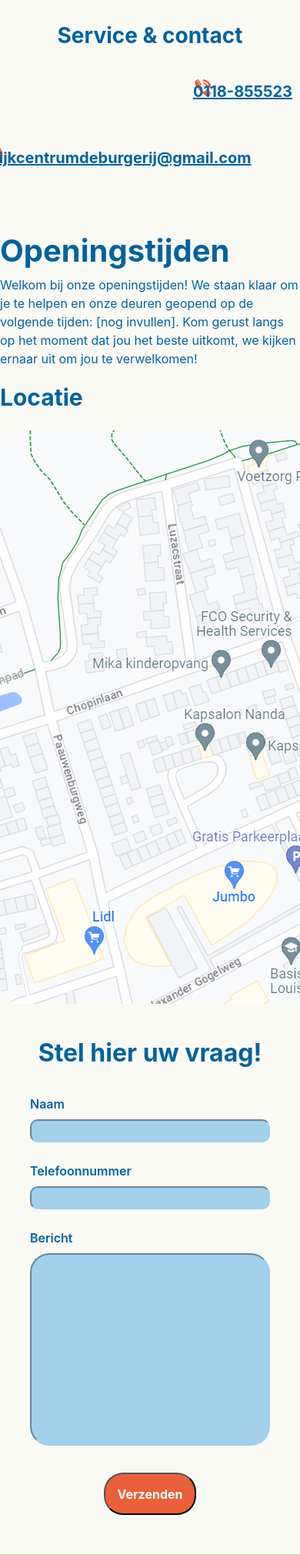
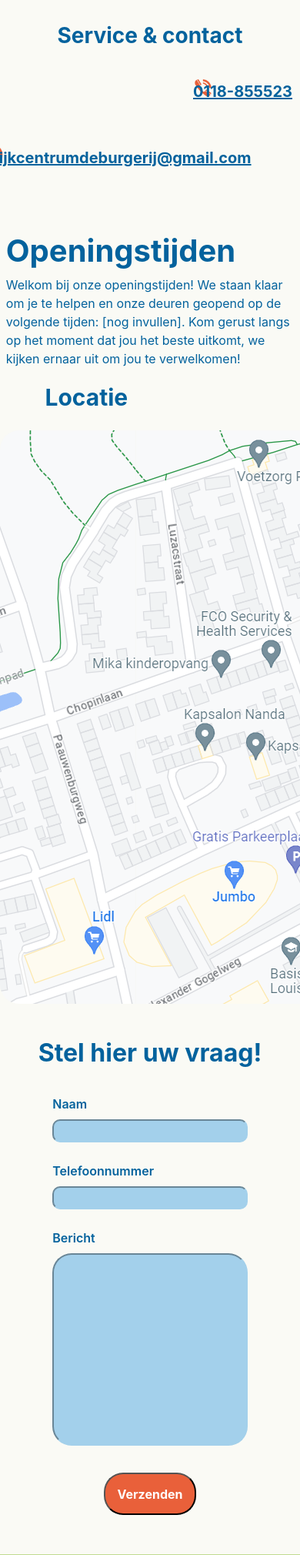
Before and after one commit to Jaffer2000/website-deburgerij, a PHP site: page /wijkcentrumdeburgerij/contact in a window 390 px wide; the page is wider, and only the part inside the window is pictured. Shown: the part 677-2697 px from the top of that part at 77% size. Run offline with PHP 8.4, Linux system fonts and the light colour scheme; data comes from the database, SQL or seed files in the repository; some libraries are stand-ins or nearby versions.

Commit message:
contact page
oude progressie wat kwijt was is nu terug

```diff
--- a/css/css.css
+++ b/css/css.css
@@ -676,10 +676,12 @@ ul {
   font-weight: bold;
   color: #03629d;
   margin-top: 15%;
+  margin-left: 2%;
 }
 
 .openingstijdentekst {
   color: #03629d;
+  margin-left: 2%;
 }
 
 .emailphonecss {
@@ -715,7 +717,7 @@ ul {
 
 .contactformnaamfill,
 .contactformtelefoonnummerfill {
-  width: 80%;
+  width: 65%;
   background-color: #a3d0eb;
   border-color: #a3d0eb;
   border-radius: 10px; /* Adjust the value to control the roundness of the corners */
@@ -723,7 +725,7 @@ ul {
 }
 
 .contactformberichtfill {
-  width: 80%;
+  width: 65%;
   height: 250px;
   background-color: #a3d0eb;
   border-color: #a3d0eb;
@@ -751,7 +753,7 @@ ul {
 .contactformtekst {
   border: 0px solid blue;
   width: 25%;
-  margin-left: 10%;
+  margin-left: 17.5%;
 }
 
 .contactformnaam,
@@ -776,6 +778,7 @@ ul {
   font-size: 30px;
   margin-bottom: 20px;
   width: 75%;
+  margin-left: 15%;
 }
 
 .telcontact,
@@ -792,6 +795,10 @@ ul {
 
 .telefoondiv {
   padding: 10px; /* Add padding for better appearance */
+}
+
+.googlefotolocatie{
+  text-align: center;
 }
 
 /* verhuur */
--- a/inhoud/contact.php
+++ b/inhoud/contact.php
@@ -38,7 +38,8 @@
 </div>
 
 <div class="row ">
-    <div class="col-sm-6">
+    <div class="col-sm-1"></div>
+    <div class="col-sm-4">
         <div class="telefoondiv">
             <div style="display: flex; align-items: center; justify-content: flex-end;">
                 <img src="img/telcontact.png" class="telcontact" alt="telefoonnummer">
@@ -46,22 +47,23 @@
             </div>
         </div>
     </div>
-
-    <div class="col-sm-6 justify-content-start">
+    <div class="col-sm-1"></div>
+    <div class="col-sm-4 justify-content-start">
         <div style="display: flex; align-items: center;">
             <img src="img/At.png" class="emailcontact" alt="telefoonnummer">
             <p style="margin: 0;" class="emailphonecss">Wijkcentrumdeburgerij@gmail.com</p>
         </div>
     </div>
+    <div class="col-sm-2"></div>
 </div>
 
 
 
 <div class="row">
 
-    <div class="col-sm-2"></div>
+    <div class="col-sm-3"></div>
 
-    <div class="col-sm-8">
+    <div class="col-sm-7">
 
         <?php
             echo "<h1 class=\"openingstijdentitel\">", $titel, "</h1>";
@@ -82,8 +84,10 @@
 
     <div class="col-sm-8">
         <p class="googlelocatielocatie">Locatie</p>
-        <img class="googlelocatie" src="img\googlelocatie.png"></div>
-
+            <div class="googlefotolocatie">
+                <img class="googlelocatie" src="img\googlelocatie.png">
+            </div>
+    </div>
     <div class="col-sm-2"></div>
 
 </div>
```
